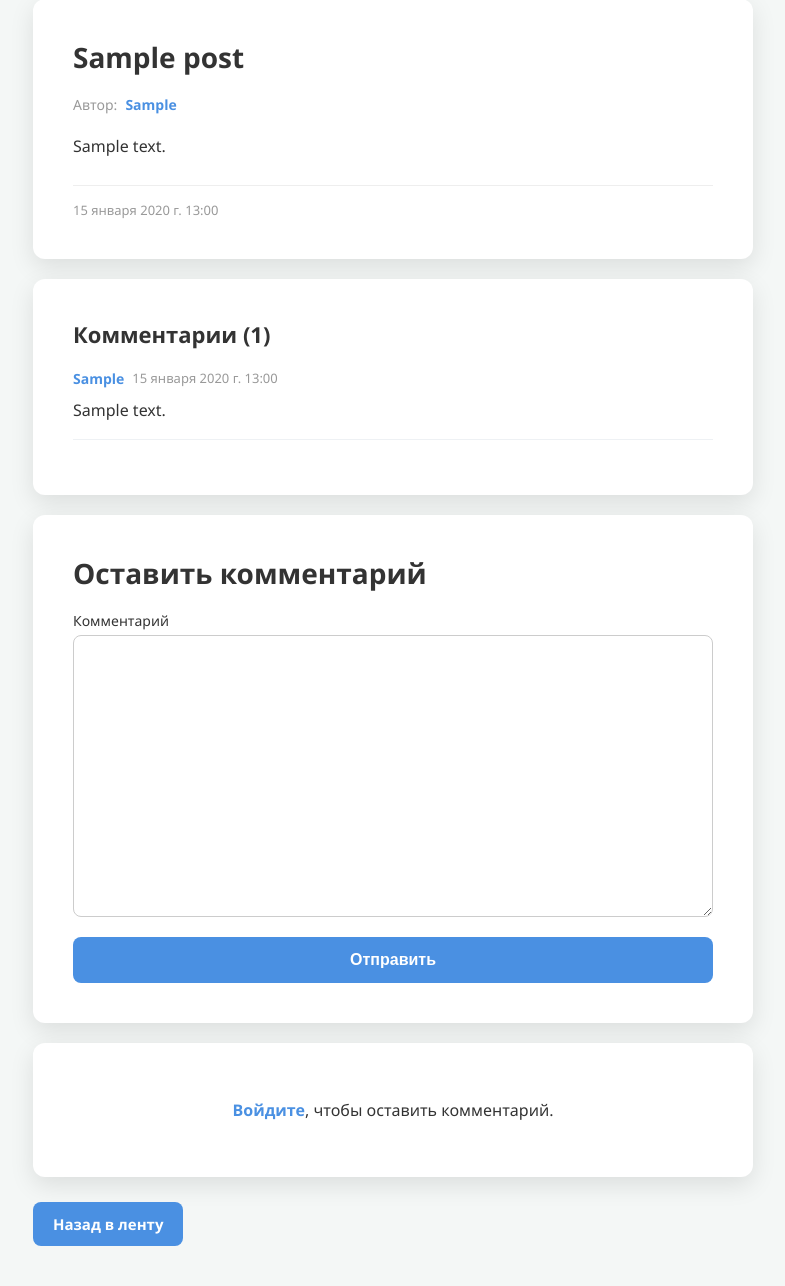
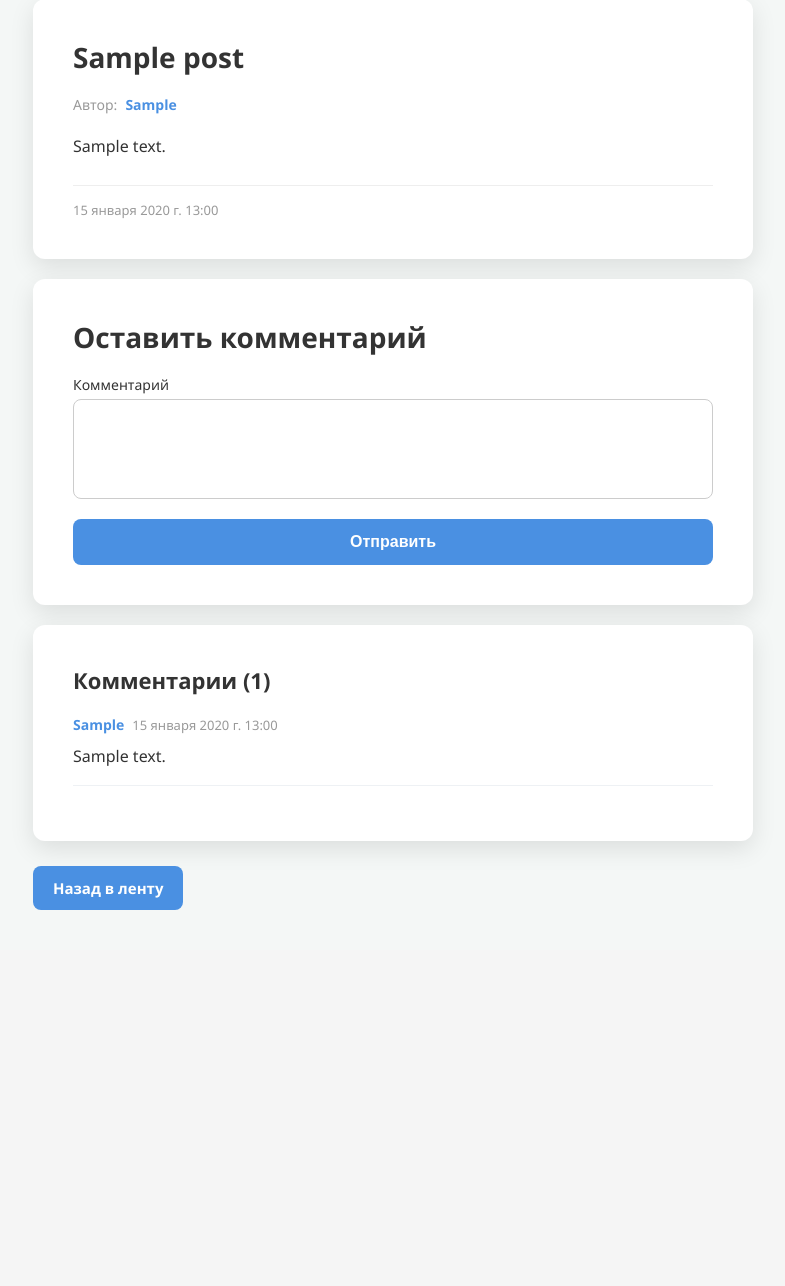
Before and after one commit to Vorag1225/Fluor, a Django app: page /posts/1/ in a window 1280 px wide. Shown: the part 98-1384 px from the top of the page, without its empty margins (247-1032 px from the left). After the commit the page ends 1008 px from the top, so only its background shows below. Run offline with Django 5.2, Linux system fonts and the light colour scheme; a user stored in the database is signed in; tables that the repository leaves empty hold one stand-in row (values such as "Sample post").

Commit message:
Исправление ошибок шаблона комментариев на странице создания постов
- Исправлена логика отображения: плашка "Войдите, чтобы оставить комментарий" теперь скрыта для авторизованных пользователей (перенесена в блок `{% else %}`)
- Для страницы поста (`.page-post`) добавлены стили, ограничивающие высоту текстового поля (100px) и запрещающие его растягивание (`resize: none`), чтобы окно ввода не было слишком длинным по вертикали
- Разделена логика отображения формы и сообщения о необходимости авторизации на странице поста
- Блок с текстом «Войдите, чтобы оставить комментарий» перенесён в самый низ страницы (под список всех комментариев) для неавторизованных пользователей

```diff
--- a/fluor/main/templates/html/main_base.html
+++ b/fluor/main/templates/html/main_base.html
@@ -391,6 +391,12 @@
         }
         .create-post-form .btn { margin-top: 10px; }
 
+        .page-post .create-post-form textarea {
+            height: 100px;
+            min-height: 100px;
+            resize: none;
+        }
+
         @media (max-width: 480px) {
             .post-card h1, .post-card h2, .feed-title { font-size: 22px; }
             .page-profile .profile-head { flex-direction: column; text-align: center; }
--- a/fluor/main/templates/html/post.html
+++ b/fluor/main/templates/html/post.html
@@ -18,24 +18,6 @@
 
         <small class="post-date">{{ post.created_at }}</small>
     </article>
-
-    <section id="comments" class="card" style="margin-top: 20px;">
-        <h2 style="margin-top: 0; margin-bottom: 20px; font-size: 22px;">Комментарии ({{ comments|length }})</h2>
-
-        <div class="comments-list">
-            {% for comment in comments %}
-                <div style="margin-bottom: 15px; padding-bottom: 15px; border-bottom: 1px solid #eef1f4;">
-                    <p class="post-meta" style="margin-bottom: 10px;">
-                        <b><a href="{% url 'profile' comment.author.id %}">{{ comment.author.first_name }}</a></b>
-                        <small class="post-date" style="border: none; padding: 0;">{{ comment.created_at }}</small>
-                    </p>
-                    <p class="post-text" style="margin-bottom: 0;">{{ comment.text|linebreaksbr }}</p>
-                </div>
-            {% empty %}
-                <p class="empty" style="padding: 10px 0;">Комментариев пока нет. Будьте первым!</p>
-            {% endfor %}
-        </div>
-    </section>
 
     {% if user.is_authenticated %}
         <div class="card" style="margin-top: 20px;">
@@ -61,6 +43,27 @@
                 <button type="submit" class="btn">Отправить</button>
             </form>
         </div>
+    {% endif %}
+
+    <section id="comments" class="card" style="margin-top: 20px;">
+        <h2 style="margin-top: 0; margin-bottom: 20px; font-size: 22px;">Комментарии ({{ comments|length }})</h2>
+
+        <div class="comments-list">
+            {% for comment in comments %}
+                <div style="margin-bottom: 15px; padding-bottom: 15px; border-bottom: 1px solid #eef1f4;">
+                    <p class="post-meta" style="margin-bottom: 10px;">
+                        <b><a href="{% url 'profile' comment.author.id %}">{{ comment.author.first_name }}</a></b>
+                        <small class="post-date" style="border: none; padding: 0;">{{ comment.created_at }}</small>
+                    </p>
+                    <p class="post-text" style="margin-bottom: 0;">{{ comment.text|linebreaksbr }}</p>
+                </div>
+            {% empty %}
+                <p class="empty" style="padding: 10px 0;">Комментариев пока нет. Будьте первым!</p>
+            {% endfor %}
+        </div>
+    </section>
+
+    {% if not user.is_authenticated %}
         <div class="card" style="margin-top: 20px; text-align: center;">
             <p><a class="link-accent" href="{% url 'login' %}?next={{ request.path }}">Войдите</a>, чтобы оставить комментарий.</p>
         </div>
```
